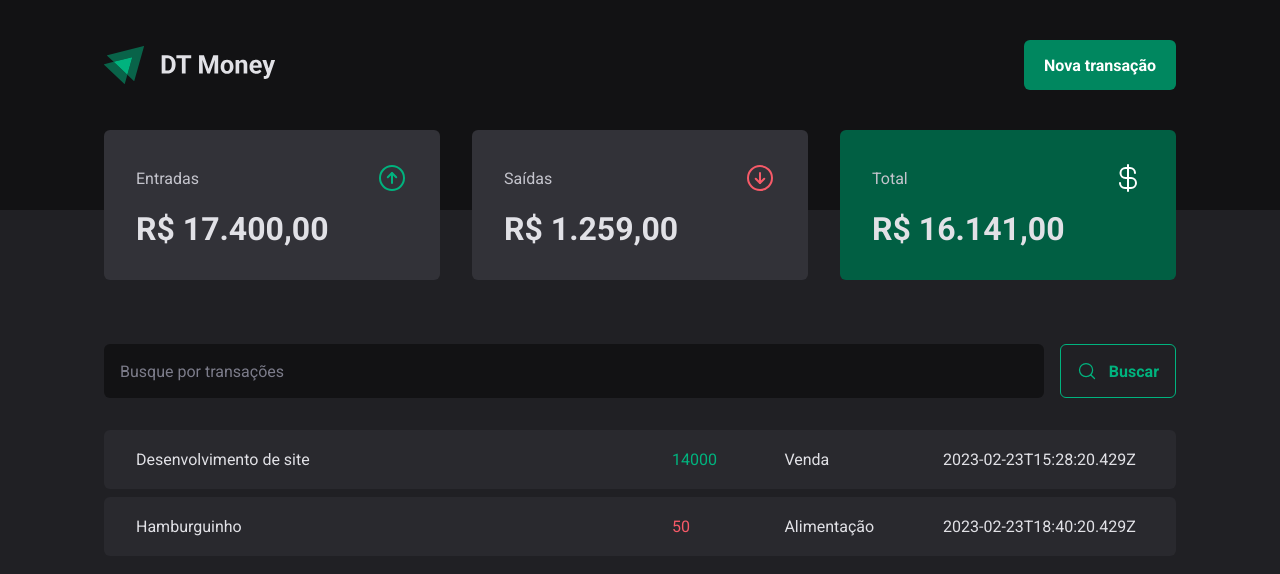
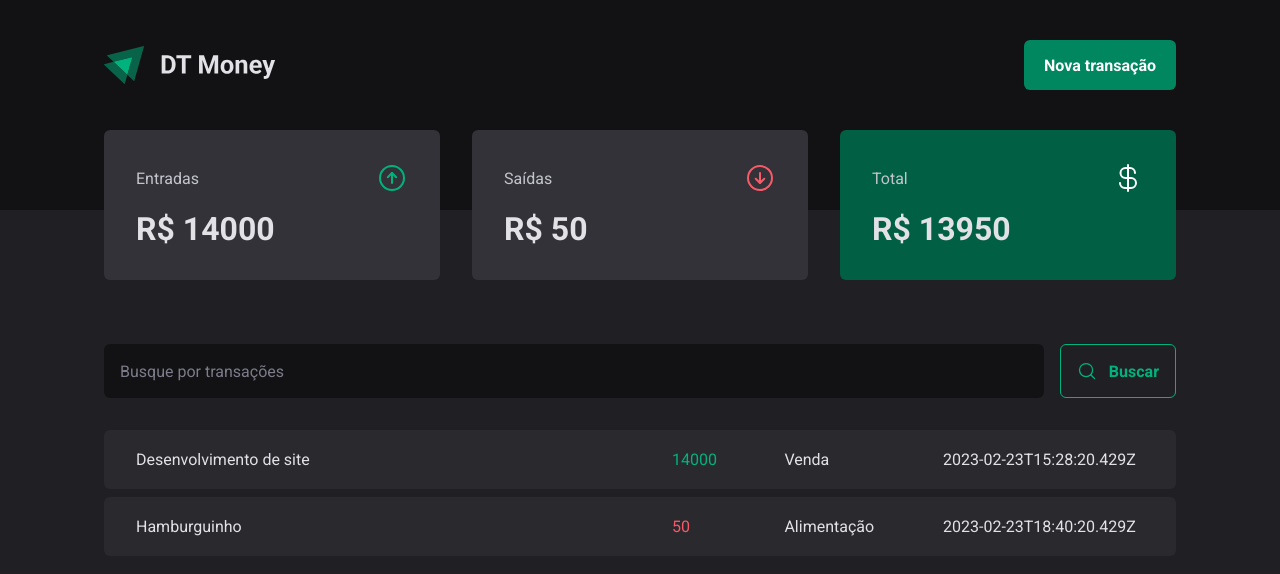
Before and after one commit to lmartinhao/03-dt-money, a React (Vite) app: page / in a window 1280 px wide. Shown: the top 574 px of the page. Built offline with nearby package versions, Linux system fonts and the light colour scheme; data requests are answered from the project's data file.

Commit message:
summary overview created from api

```diff
--- a/src/components/Summary/index.tsx
+++ b/src/components/Summary/index.tsx
@@ -6,6 +6,21 @@
 export function Summary() {
   const { transactions } = useContext(TransactionsContext)
 
+  const summary = transactions.reduce(
+    (acc, transaction) => {
+      if (transaction.type === 'income') {
+        acc.income += transaction.price
+        acc.total += transaction.price
+      } else {
+        acc.outcome += transaction.price
+        acc.total -= transaction.price
+      }
+
+      return acc
+    },
+    { income: 0, outcome: 0, total: 0 },
+  )
+
   return (
     <SummaryContainer>
       <SummaryCard>
@@ -13,7 +28,7 @@
           <span>Entradas</span>
           <ArrowCircleUp size={32} color="#00b37e" />
         </header>
-        <strong>R$ 17.400,00</strong>
+        <strong>R$ {summary.income}</strong>
       </SummaryCard>
 
       <SummaryCard>
@@ -21,7 +36,7 @@
           <span>Saídas</span>
           <ArrowCircleDown size={32} color="#f75a68" />
         </header>
-        <strong>R$ 1.259,00</strong>
+        <strong>R$ {summary.outcome}</strong>
       </SummaryCard>
 
       <SummaryCard variant="green">
@@ -29,7 +44,7 @@
           <span>Total</span>
           <CurrencyDollar size={32} color="#fff" />
         </header>
-        <strong>R$ 16.141,00</strong>
+        <strong>R$ {summary.total}</strong>
       </SummaryCard>
     </SummaryContainer>
   )
```
